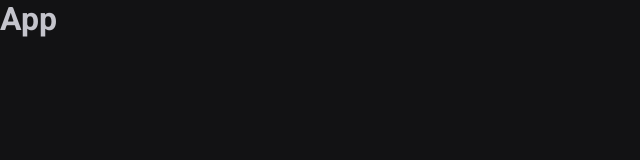
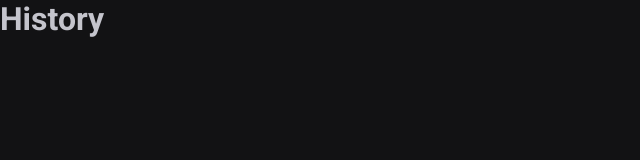
Before and after one commit to xggax/ignite-timer, a React (Vite) app: page /history in a window 1280 px wide. Shown: the top 160 px of the page, without its empty margins (0-640 px from the left). Built offline with nearby package versions, Linux system fonts and the light colour scheme.

Commit message:
chore: adiciona react router dom

```diff
--- a/package.json
+++ b/package.json
@@ -12,6 +12,7 @@
   "dependencies": {
     "react": "^18.2.0",
     "react-dom": "^18.2.0",
+    "react-router-dom": "^6.17.0",
     "styled-components": "^6.1.0"
   },
   "devDependencies": {
--- a/src/App.tsx
+++ b/src/App.tsx
@@ -1,12 +1,17 @@
 import { ThemeProvider } from 'styled-components'
+import { BrowserRouter } from 'react-router-dom'
+import { Router } from './pages/Router'
+
 import { defaultTheme } from './styles/themes/default'
 import { GlobalStyle } from './styles/global'
 
 export function App() {
   return (
     <ThemeProvider theme={defaultTheme}>
+      <BrowserRouter>
+        <Router />
+      </BrowserRouter>
       <GlobalStyle />
-      <h1>App</h1>
     </ThemeProvider>
   )
 }
--- /dev/null
+++ b/src/pages/History.tsx
@@ -0,0 +1,3 @@
+export function History() {
+  return <h1>History</h1>
+}
--- /dev/null
+++ b/src/pages/Home.tsx
@@ -0,0 +1,3 @@
+export function Home() {
+  return <h1>Home</h1>
+}
--- /dev/null
+++ b/src/pages/Router.tsx
@@ -0,0 +1,12 @@
+import { Routes, Route } from 'react-router-dom'
+import { Home } from './Home'
+import { History } from './History'
+
+export function Router() {
+  return (
+    <Routes>
+      <Route path="/" element={<Home />} />
+      <Route path="/history" element={<History />} />
+    </Routes>
+  )
+}
```
Also changed, not shown: 1 other file (tests, documents, lock files or other folders).
